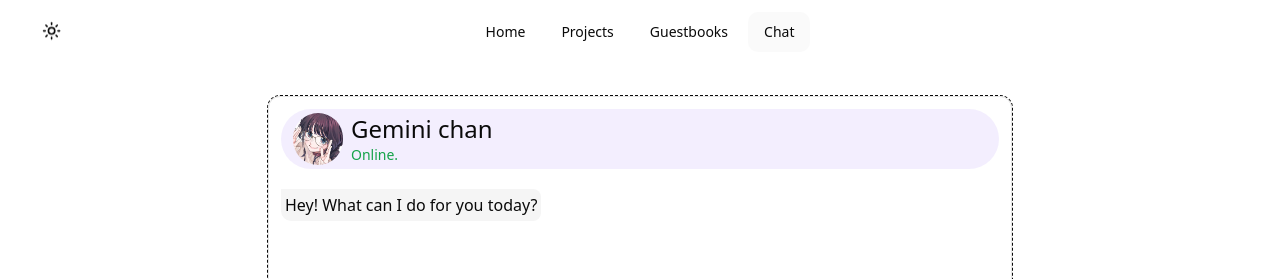
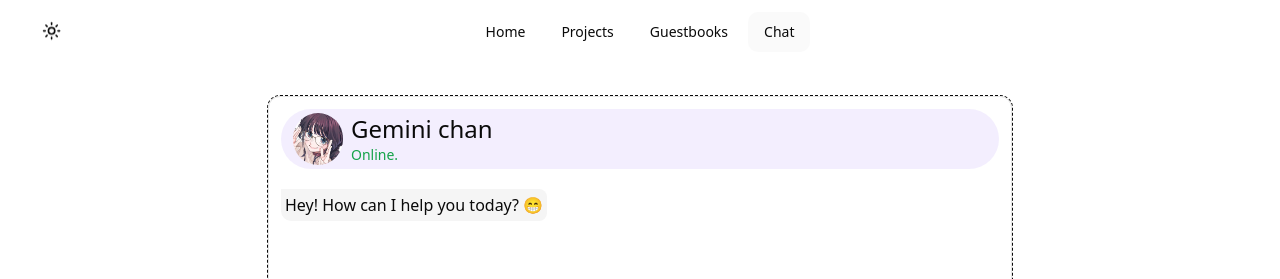
Before and after one commit to kyyril/personal-web, a Next.js app: page /chat in a window 1280 px wide. Shown: the top 279 px of the page. Built offline with nearby package versions, Linux system fonts and the light colour scheme.

Commit message:
chore:change message default

```diff
--- a/src/app/chat/page.tsx
+++ b/src/app/chat/page.tsx
@@ -15,7 +15,7 @@
 
 export default function Chat() {
   const [messages, setMessages] = useState<Message[]>([
-    { text: "Hey! What can I do for you today?", isUser: false },
+    { text: "Hey! How can I help you today? 😁", isUser: false },
   ]);
   const [input, setInput] = useState<string>("");
   const [history, setHistory] = useState<{ user: string; ai: string }[]>([]); // Menyimpan riwayat percakapan
```
